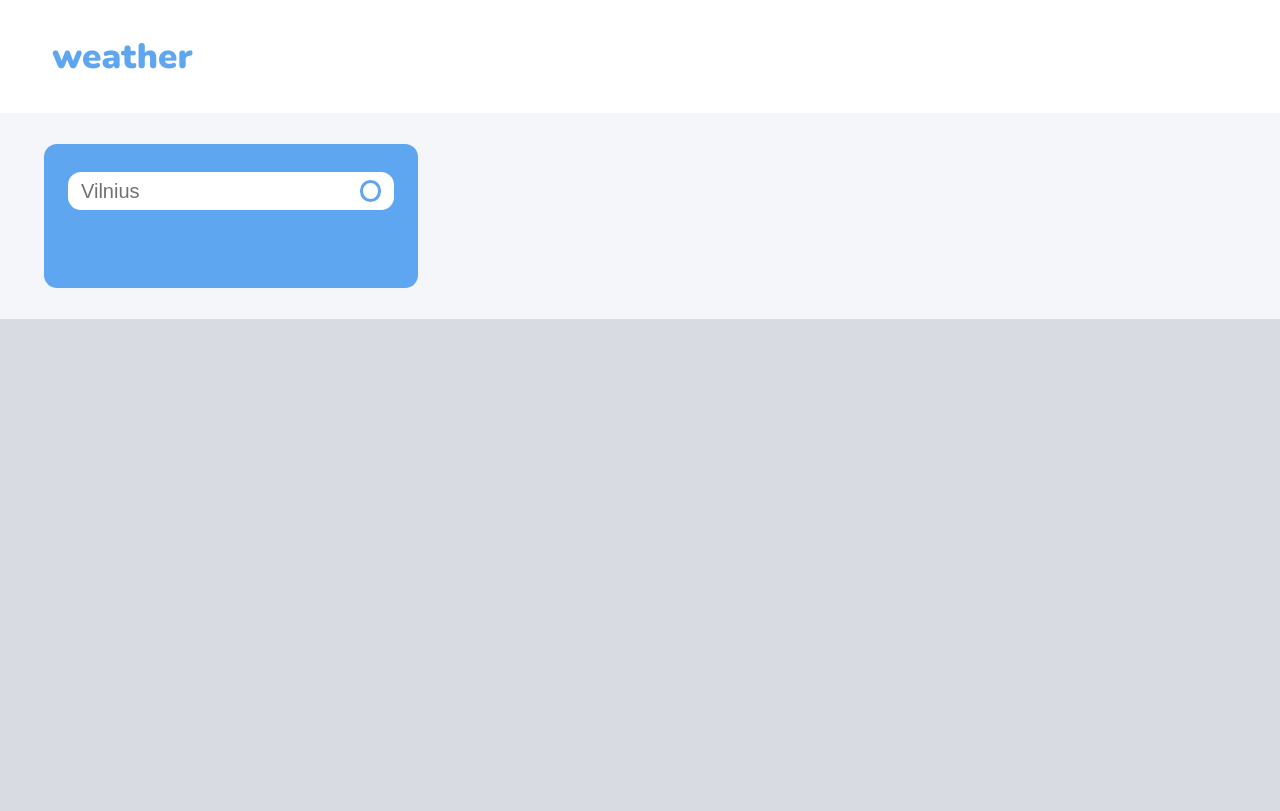
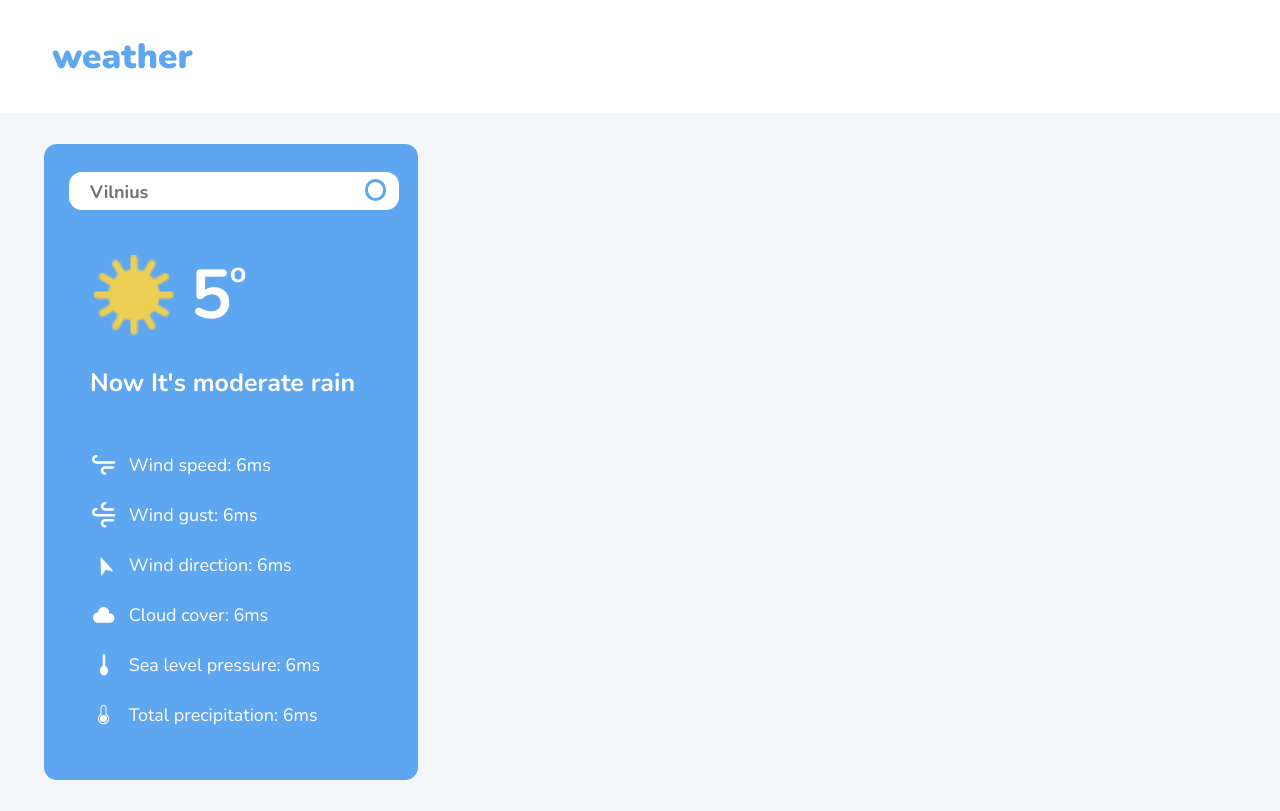
Before and after one commit to sunny-github-acc/weather-vue-app, a Vue app: page / in a window 1280 px wide. Built offline with nearby package versions, Linux system fonts and the light colour scheme.

Commit message:
Added summary bar

```diff
--- a/src/components/SummaryBar.vue
+++ /dev/null
@@ -1,41 +0,0 @@
-<template>
-  <div class="Container">
-    <SearchBar />
-  </div>
-</template>
-
-<script>
-import SearchBar from "@/components/SearchBar.vue";
-
-export default {
-  name: "SummaryBar",
-  components: { SearchBar },
-  data: () => ({
-    location: "",
-  }),
-  methods: {
-    log() {
-      console.log(this.location);
-    },
-  },
-};
-</script>
-
-<style lang="scss" scoped>
-@import "@/Styles.scss";
-
-$search-icon-width: 21.45px;
-
-.Container {
-  display: flex;
-  align-items: center;
-  background: $color-primary;
-  padding: 0 $mobile-padding-left 50px;
-  width: 100%;
-
-  @media screen and (min-width: $breakpoint-hero) {
-    border-radius: 13px;
-    width: 374px;
-  }
-}
-</style>
--- a/src/components/Nav.vue
+++ b/src/components/nav/Nav.vue
@@ -1,10 +1,10 @@
 <template>
   <nav>
-    <div class="Title">weather</div>
+    <div class="title">weather</div>
   </nav>
 </template>
 
-<script>
+<script lang="ts">
 export default { name: "Nav" };
 </script>
 
@@ -16,7 +16,7 @@ nav {
   max-width: 1679px;
   width: 100%;
 
-  .Title {
+  .title {
     color: $color-white;
     font: normal normal 900 35px/47px Nunito;
     letter-spacing: 0px;
@@ -26,7 +26,7 @@ nav {
   @media screen and (min-width: $breakpoint-hero) {
     background: $color-white;
 
-    .Title {
+    .title {
       color: $color-primary;
       padding: $desktop-padding-top $desktop-padding-left;
     }
--- /dev/null
+++ b/src/components/summary-bar/SummaryBar.vue
@@ -0,0 +1,43 @@
+<template>
+  <div class="summary-bar">
+    <SearchBar />
+    <Details />
+    <Description />
+    <ExtraDetails />
+  </div>
+</template>
+
+<script lang="ts">
+import { defineComponent } from "vue";
+
+import SearchBar from "@/components/summary-bar/content/SearchBar.vue";
+import Details from "@/components/summary-bar/content/Details.vue";
+import Description from "@/components/summary-bar/content/Description.vue";
+import ExtraDetails from "@/components/summary-bar/content/ExtraDetails.vue";
+
+export default defineComponent({
+  name: "SummaryBar",
+  components: { SearchBar, Details, Description, ExtraDetails },
+});
+</script>
+
+<style lang="scss" scoped>
+@import "@/Styles.scss";
+
+$search-icon-width: 21.45px;
+
+.summary-bar {
+  background: $color-primary;
+  padding: 0 calc($mobile-padding-left - 1px) 50px
+    calc($mobile-padding-left - 2px);
+  width: 100%;
+
+  @media screen and (min-width: $breakpoint-hero) {
+    border-radius: 13px;
+    padding: 0 calc($mobile-padding-left - 5px) 50px
+      calc($mobile-padding-left + 1px);
+    width: 374px;
+    height: 635.5px;
+  }
+}
+</style>
--- /dev/null
+++ b/src/components/summary-bar/content/Description.vue
@@ -0,0 +1,26 @@
+<template>
+  <div class="description">Now It's moderate rain</div>
+</template>
+
+<script lang="ts">
+import { defineComponent } from "vue";
+
+export default defineComponent({
+  name: "Description",
+});
+</script>
+
+<style lang="scss" scoped>
+@import "@/Styles.scss";
+
+.description {
+  color: $color-white;
+  font: normal normal bold 25px/34px Nunito;
+  margin: 0 0 40px;
+  padding: 0 3px;
+
+  @media screen and (min-width: $breakpoint-hero) {
+    padding: 0 21px;
+  }
+}
+</style>
--- /dev/null
+++ b/src/components/summary-bar/content/Details.vue
@@ -0,0 +1,72 @@
+<template>
+  <div class="details">
+    <div class="image-container">
+      <img :src="image" class="image" />
+    </div>
+    <div class="temperature">
+      <p class="number">5</p>
+      <p class="symbol">o</p>
+    </div>
+  </div>
+</template>
+
+<script lang="ts">
+import { defineComponent } from "vue";
+
+export default defineComponent({
+  name: "Details",
+  data: () => ({
+    image: require("@/assets/images/day/clear.png"),
+  }),
+  methods: {
+    getImgUrl(image: string) {
+      return require(image);
+    },
+    setImage(): void {
+      this.image = require("@/assets/images/day/fog.png");
+    },
+  },
+});
+</script>
+
+<style lang="scss" scoped>
+@import "@/Styles.scss";
+
+.details {
+  display: flex;
+  align-items: flex-end;
+  margin-bottom: 24px;
+
+  .image-container {
+    margin: 0 15.03px 0 7px;
+    width: 81.38px;
+
+    .image {
+      width: 100%;
+    }
+  }
+
+  .temperature {
+    display: flex;
+
+    * {
+      color: $color-white;
+    }
+
+    .number {
+      font: normal normal bold 69px/94px Nunito;
+    }
+
+    .symbol {
+      font: normal normal bold 29px/39px Nunito;
+      margin: 5px 0 0 -2px;
+    }
+  }
+
+  @media screen and (min-width: $breakpoint-hero) {
+    .image-container {
+      margin: 0 15.03px 0 25px;
+    }
+  }
+}
+</style>
--- /dev/null
+++ b/src/components/summary-bar/content/ExtraDetails.vue
@@ -0,0 +1,204 @@
+<template>
+  <div class="extra-details">
+    <div class="extra-detail-column">
+      <div
+        v-for="detail in detailsColumnOne"
+        :key="detail.id"
+        class="detail-container"
+      >
+        <div :class="'image-container ' + detail.id">
+          <img class="image" :src="detail.image" />
+        </div>
+        <div class="detail">{{ detail.title }}: 6ms</div>
+      </div>
+    </div>
+    <div class="extra-detail-column">
+      <div
+        v-for="detail in detailsColumnTwo"
+        :key="detail.id"
+        class="detail-container"
+      >
+        <div :class="'image-container ' + detail.id">
+          <img class="image" :src="detail.image" />
+        </div>
+        <div class="detail">{{ detail.title }}: 6ms</div>
+      </div>
+    </div>
+  </div>
+</template>
+
+<script lang="ts">
+import { defineComponent } from "vue";
+
+export default defineComponent({
+  name: "ExtraDetails",
+  data: () => ({
+    detailsColumnOne: [
+      {
+        image: require("@/assets/images/details/wind-speed.png"),
+        id: "wind-speed",
+        title: "Wind speed",
+      },
+      {
+        image: require("@/assets/images/details/wind-gust.png"),
+        id: "wind-gust",
+        title: "Wind gust",
+      },
+      {
+        image: require("@/assets/images/details/wind-direction.png"),
+        id: "wind-direction",
+        title: "Wind direction",
+      },
+    ],
+    detailsColumnTwo: [
+      {
+        image: require("@/assets/images/details/cloud-cover.png"),
+        id: "cloud-cover",
+        title: "Cloud cover",
+      },
+      {
+        image: require("@/assets/images/details/sea-level-pressure.png"),
+        id: "sea-level-pressure",
+        title: "Sea level pressure",
+      },
+      {
+        image: require("@/assets/images/details/total-precipitation.png"),
+        id: "total-precipitation",
+        title: "Total precipitation",
+      },
+    ],
+  }),
+});
+</script>
+
+<style lang="scss" scoped>
+@import "@/Styles.scss";
+
+.extra-details {
+  display: flex;
+  margin-bottom: 20px;
+
+  .extra-detail-column {
+    display: flex;
+    flex-wrap: wrap;
+    width: 50%;
+
+    .detail-container {
+      display: flex;
+      align-items: center;
+
+      .image-container {
+        display: flex;
+        justify-content: center;
+        margin-right: 7.16px;
+        width: 20px;
+
+        &.wind-speed {
+          .image {
+            width: 17.84px;
+          }
+        }
+
+        &.cloud-cover {
+          .image {
+            width: 16.37px;
+          }
+        }
+
+        &.wind-gust {
+          .image {
+            width: 17.84px;
+          }
+        }
+
+        &.sea-level-pressure {
+          .image {
+            width: 7.6px;
+          }
+        }
+
+        &.wind-direction {
+          transform: matrix(0.93, -0.36, 0.36, 0.93, 0, 0);
+
+          .image {
+            width: 15px;
+            height: 17px;
+          }
+        }
+
+        &.total-precipitation {
+          .image {
+            height: 14.7px;
+          }
+        }
+      }
+
+      .detail {
+        color: $color-white;
+        font: normal normal normal 13px/36px Nunito;
+      }
+    }
+  }
+}
+
+@media screen and (min-width: $breakpoint-hero) {
+  .extra-details {
+    flex-direction: column;
+
+    .extra-detail-column {
+      width: 100%;
+
+      .detail-container {
+        margin-left: 20px;
+
+        .image-container {
+          margin-right: 9.63px;
+          width: 30px;
+
+          &.wind-speed {
+            .image {
+              width: 23.37px;
+            }
+          }
+
+          &.cloud-cover {
+            .image {
+              width: 22.35px;
+            }
+          }
+
+          &.wind-gust {
+            .image {
+              width: 23.37px;
+            }
+          }
+
+          &.sea-level-pressure {
+            .image {
+              height: 21.14px;
+            }
+          }
+
+          &.wind-direction {
+            transform: matrix(0.93, -0.36, 0.36, 0.93, 0, 0);
+
+            .image {
+              width: 13px;
+            }
+          }
+
+          &.total-precipitation {
+            .image {
+              height: 19.26px;
+            }
+          }
+        }
+
+        .detail {
+          font: normal normal normal 18px/50px Nunito;
+        }
+      }
+    }
+  }
+}
+</style>
--- a/src/components/SearchBar.vue
+++ b/src/components/summary-bar/content/SearchBar.vue
@@ -1,10 +1,12 @@
 <template>
-  <input class="Input" v-model="location" type="text" placeholder="Vilnius" />
-  <button class="SearchButton" @click="log()" />
+  <input class="input" v-model="location" type="text" placeholder="Vilnius" />
+  <button class="search-button" @click="log()" />
 </template>
 
-<script>
-export default {
+<script lang="ts">
+import { defineComponent } from "vue";
+
+export default defineComponent({
   name: "SearchBar",
   data: () => ({
     location: "",
@@ -14,7 +16,7 @@ export default {
       console.log(this.location);
     },
   },
-};
+});
 </script>
 
 <style lang="scss" scoped>
@@ -22,7 +24,7 @@ export default {
 
 $search-icon-width: 21.45px;
 
-.Input {
+.input {
   background: $color-white 0% 0% no-repeat padding-box;
   border-radius: 13px;
   border: none;
@@ -30,27 +32,27 @@ $search-icon-width: 21.45px;
   font-size: 20px;
   height: 38px;
   line-height: 23px;
-  margin: 28px 0;
+  margin: 0 0 38px;
   padding: 18px 13px;
   width: 100%;
 
   &::placeholder {
     color: $color-search-placeholder;
-    font-size: 20px;
-    line-height: 23px;
+    font: normal normal medium 18px/23px Nunito;
   }
 
   @media screen and (min-width: $breakpoint-hero) {
     background: $color-white;
+    margin: 28px 0 38px;
 
-    .Title {
-      color: $color-primary;
-      padding: $desktop-padding-top $desktop-padding-left;
+    &::placeholder {
+      font: normal normal bold 18px/24px Nunito;
+      padding-left: 8px;
     }
   }
 }
 
-.SearchButton {
+.search-button {
   background: $color-white;
   border-radius: 100px;
   border: 3px solid $color-primary;
--- a/src/shims-vue.d.ts
+++ b/src/shims-vue.d.ts
@@ -4,3 +4,8 @@ declare module '*.vue' {
   const component: DefineComponent<{}, {}, any>
   export default component
 }
+
+declare module "*.png" {
+  const value: string;
+  export default value;
+}
--- a/src/views/Main.vue
+++ b/src/views/Main.vue
@@ -1,26 +1,23 @@
 <template>
-  <div class="Main">
+  <div class="main">
     <SummaryBar />
   </div>
 </template>
 
-<script>
-import SummaryBar from "@/components/SummaryBar.vue";
+<script lang="ts">
+import { defineComponent } from "vue";
+import SummaryBar from "@/components/summary-bar/SummaryBar.vue";
 
-export default {
+export default defineComponent({
   name: "Home",
   components: { SummaryBar },
-  data() {
-    return { src: "" };
-  },
-  methods: {},
-};
+});
 </script>
 
 <style lang="scss" scoped>
 @import "@/Styles.scss";
 
-.Main {
+.main {
   background: $color-main-background 0% 0% no-repeat padding-box;
   max-width: 1679px;
   width: 100%;
```
Also changed, not shown: src/App.vue (+6 -4 lines).
